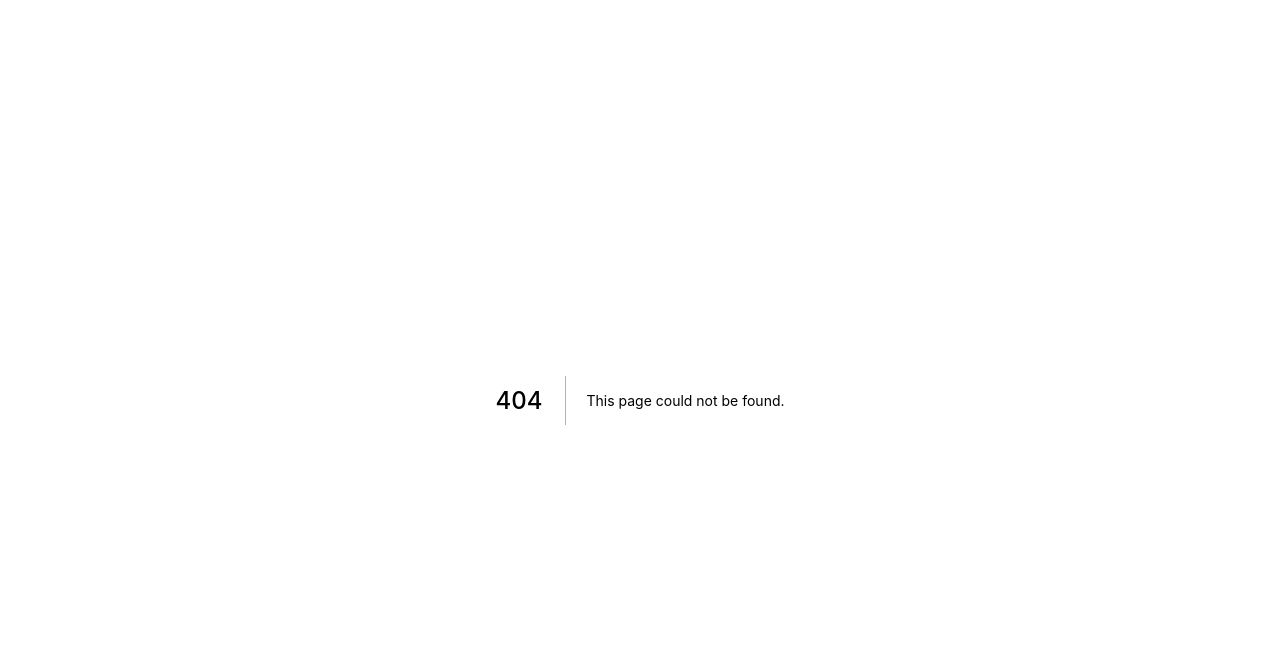
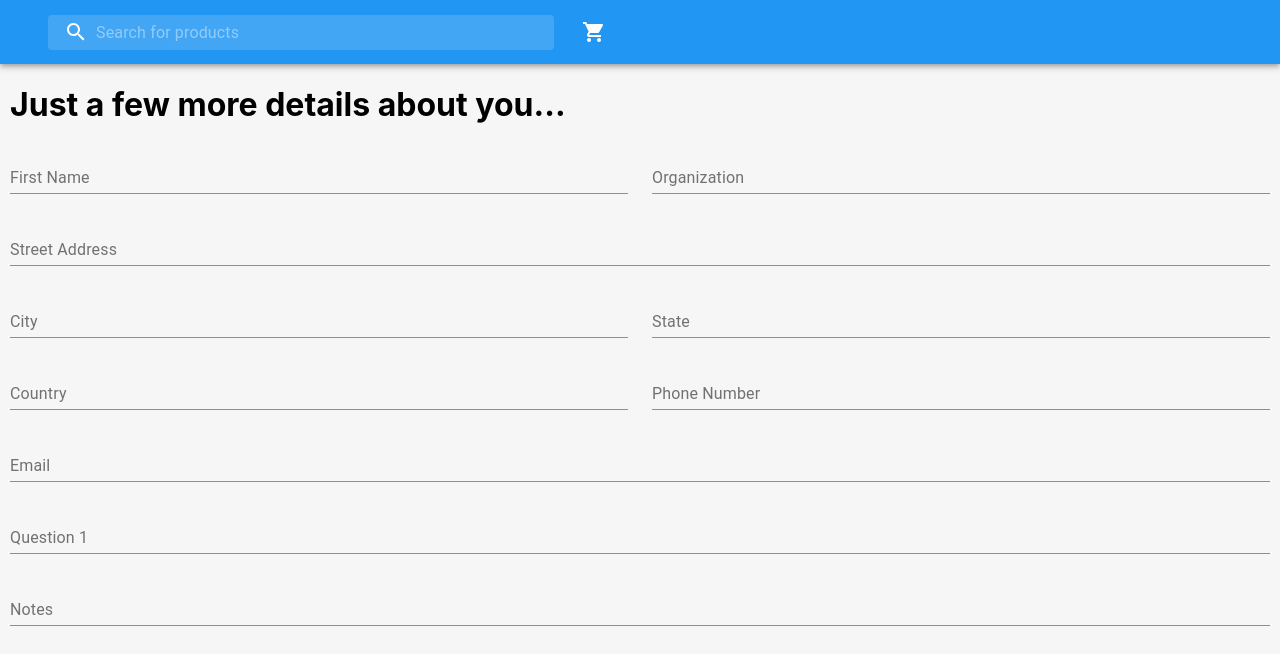
Before and after one commit to go-corona-go/the-front-store, a Next.js app: page /order in a window 1280 px wide. Before the commit this address had no page. Shown: the top 654 px of the page. Built offline with nearby package versions, Linux system fonts and the light colour scheme.

Commit message:
Fixed form field width

```diff
--- a/components/Layout/index.js
+++ b/components/Layout/index.js
@@ -16,7 +16,7 @@ const Layout = (props) => (
   <ThemeProvider theme={theme}>
     <div>
       <NavBar />
-      {props.children}
+      <div style={{ padding: '0px 10px' }}>{props.children}</div>
     </div>
   </ThemeProvider>
 );
--- a/components/ProductCard/index.js
+++ b/components/ProductCard/index.js
@@ -1,10 +1,8 @@
 import { makeStyles } from '@material-ui/core/styles';
 import Card from '@material-ui/core/Card';
 import CardActionArea from '@material-ui/core/CardActionArea';
-import CardActions from '@material-ui/core/CardActions';
 import CardContent from '@material-ui/core/CardContent';
 import CardMedia from '@material-ui/core/CardMedia';
-import Button from '@material-ui/core/Button';
 import Typography from '@material-ui/core/Typography';
 
 const useStyles = makeStyles({
--- a/package.json
+++ b/package.json
@@ -12,11 +12,13 @@
     "@material-ui/core": "^4.9.9",
     "@material-ui/icons": "^4.9.1",
     "apollo-boost": "^0.4.7",
+    "formik": "^2.1.4",
     "graphql": "^15.0.0",
     "next": "9.3.4",
     "react": "16.13.1",
     "react-dom": "16.13.1",
-    "styled-components": "^5.1.0"
+    "styled-components": "^5.1.0",
+    "yup": "^0.28.3"
   },
   "devDependencies": {
     "eslint": "^6.8.0",
--- a/pages/globalStyles.css
+++ b/pages/globalStyles.css
@@ -1,6 +1,6 @@
 body {
-    font-family: 'SF Pro Text', 'SF Pro Icons', 'Helvetica Neue', 'Helvetica',
-      'Arial', sans-serif;
-    margin: 0 auto;
-    background-color: #F6F6F6;
-  }
+  font-family: 'SF Pro Text', 'SF Pro Icons', 'Helvetica Neue', 'Helvetica',
+    'Arial', sans-serif;
+  margin: 0 auto;
+  background-color: #f6f6f6;
+}
--- /dev/null
+++ b/pages/order/index.js
@@ -0,0 +1,152 @@
+import Layout from '../../components/Layout';
+import { Formik, Form, Field } from 'formik';
+import {
+  FormControl,
+  InputLabel,
+  Input,
+  FormHelperText,
+  TextField,
+  Grid,
+  makeStyles,
+} from '@material-ui/core';
+
+import * as Yup from 'yup';
+
+const SignupSchema = Yup.object().shape({
+  firstName: Yup.string()
+    .min(2, 'Too Short!')
+    .max(50, 'Too Long!')
+    .required('Required'),
+  lastName: Yup.string()
+    .min(2, 'Too Short!')
+    .max(50, 'Too Long!')
+    .required('Lastname is Required'),
+  email: Yup.string().email('Invalid email').required('Required'),
+});
+
+const useStyles = makeStyles((theme) => ({
+  root: {
+    flexGrow: 1,
+  },
+  textfield: {
+    padding: theme.spacing(2),
+    textAlign: 'center',
+    color: theme.palette.text.secondary,
+  },
+  field: {
+    width: '100%',
+  },
+}));
+
+const PlaceOrder = () => {
+  const classes = useStyles();
+
+  return (
+    <Layout>
+      <h1>Just a few more details about you...</h1>
+      <Formik
+        initialValues={{
+          firstName: '',
+          lastName: '',
+          email: '',
+        }}
+        validationSchema={SignupSchema}
+        onSubmit={(values) => {
+          // same shape as initial values
+          console.log(values);
+        }}
+      >
+        {({ errors, touched }) => (
+          <Form className={classes.root}>
+            <div className={classes.root}>
+              <Grid container spacing={3}>
+                <Grid item xs={6}>
+                  <Field
+                    name="firstName"
+                    label="First Name"
+                    component={TextField}
+                    className={classes.field}
+                  />
+                </Grid>
+                <Grid item xs={6}>
+                  <Field
+                    name="organization"
+                    label="Organization"
+                    component={TextField}
+                    className={classes.field}
+                  />
+                </Grid>
+                <Grid item xs={12}>
+                  <Field
+                    name="streetAddress"
+                    label="Street Address"
+                    component={TextField}
+                    className={classes.field}
+                  />
+                </Grid>
+                <Grid item xs={6}>
+                  <Field
+                    name="city"
+                    label="City"
+                    component={TextField}
+                    className={classes.field}
+                  />
+                </Grid>
+                <Grid item xs={6}>
+                  <Field
+                    name="state"
+                    label="State"
+                    component={TextField}
+                    className={classes.field}
+                  />
+                </Grid>
+                <Grid item xs={6}>
+                  <Field
+                    name="country"
+                    label="Country"
+                    component={TextField}
+                    className={classes.field}
+                  />
+                </Grid>
+                <Grid item xs={6}>
+                  <Field
+                    name="phonenumber"
+                    label="Phone Number"
+                    component={TextField}
+                    className={classes.field}
+                  />
+                </Grid>
+                <Grid item xs={12}>
+                  <Field
+                    name="email"
+                    label="Email"
+                    component={TextField}
+                    className={classes.field}
+                  />
+                </Grid>
+                <Grid item xs={12}>
+                  <Field
+                    name="question1"
+                    label="Question 1"
+                    component={TextField}
+                    className={classes.field}
+                  />
+                </Grid>
+                <Grid item xs={12}>
+                  <Field
+                    name="notes"
+                    label="Notes"
+                    component={TextField}
+                    className={classes.field}
+                  />
+                </Grid>
+              </Grid>
+            </div>
+          </Form>
+        )}
+      </Formik>
+    </Layout>
+  );
+};
+
+export default PlaceOrder;
```
Also changed, not shown: pages/order/place-order.js (deleted, +0 -9 lines), 1 other file (tests, documents, lock files or other folders).
